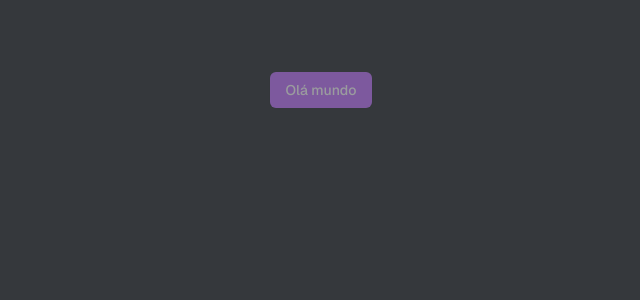
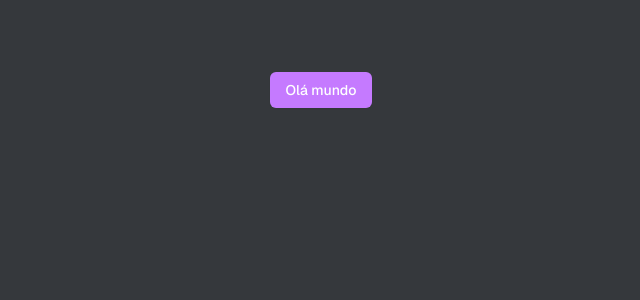
Before and after one commit to psilva1982/barber, a Next.js app: page / in a window 1280 px wide. Shown: the top 300 px of the page, without its empty margins (319-959 px from the left). Built offline with nearby package versions, Linux system fonts and the light colour scheme.

Commit message:
change shadcn button

```diff
--- a/src/_components/ui/button.tsx
+++ b/src/_components/ui/button.tsx
@@ -5,7 +5,7 @@
 import { cn } from "@/_lib/utils"
 
 const buttonVariants = cva(
-  "inline-flex items-center justify-center gap-2 whitespace-nowrap rounded-md text-sm font-medium transition-all hover:cursor-not-allowed disabled:opacity-50 [&_svg]:pointer-events-none [&_svg:not([class*='size-'])]:size-4 shrink-0 [&_svg]:shrink-0 outline-none focus-visible:border-ring focus-visible:ring-ring/50 focus-visible:ring-[3px] aria-invalid:ring-destructive/20 dark:aria-invalid:ring-destructive/40 aria-invalid:border-destructive",
+  "inline-flex items-center justify-center gap-2 whitespace-nowrap rounded-md text-sm font-medium transition-all hover:cursor-pointer disabled:cursor-not-allowed disabled:opacity-50 [&_svg]:pointer-events-none [&_svg:not([class*='size-'])]:size-4 shrink-0 [&_svg]:shrink-0 outline-none focus-visible:border-ring focus-visible:ring-ring/50 focus-visible:ring-[3px] aria-invalid:ring-destructive/20 dark:aria-invalid:ring-destructive/40 aria-invalid:border-destructive",
   {
     variants: {
       variant: {
--- a/src/app/page.tsx
+++ b/src/app/page.tsx
@@ -3,7 +3,7 @@
 export default function Home() {
   return (
     <div className="grid grid-rows-[20px_1fr_20px] items-center justify-items-center min-h-screen p-8 pb-20 gap-16 sm:p-20 font-[family-name:var(--font-geist-sans)]">
-      <Button disabled>Olá mundo</Button>
+      <Button>Olá mundo</Button>
     </div>
   );
 }
```
